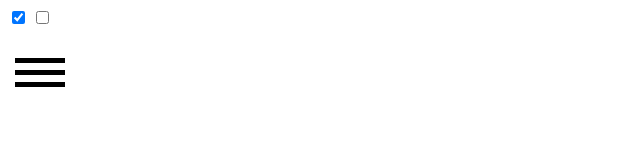
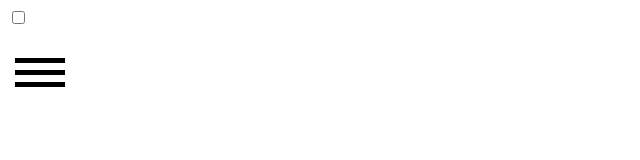
Before and after one commit to sany2801/javaScript, a plain HTML site: page lesson 5/gamburger'/buttom.html in a window 1280 px wide. Shown: the full height of the page, 0-640 px from the left. Drawn offline with Linux system fonts and the light colour scheme.

Commit message:
Update buttom.html

```diff
--- a/lesson 5/gamburger'/buttom.html
+++ b/lesson 5/gamburger'/buttom.html
@@ -8,12 +8,11 @@
     <title>Document</title>
 </head>
 <body>
-    <input type="checkbox" class="checkbox" checked>
-    <input type="checkbox" class="checkboxoff">
+ <input type="checkbox" class="checkboxoff">
     <div class="menu">
-       <div class="line"></div>
-       <div class="line"></div>
-       <div class="line"></div>
+        <div class="line"></div>
+        <div class="line"></div>
+        <div class="line"></div>
     </div>
     <div class="list"></div>
 
```
